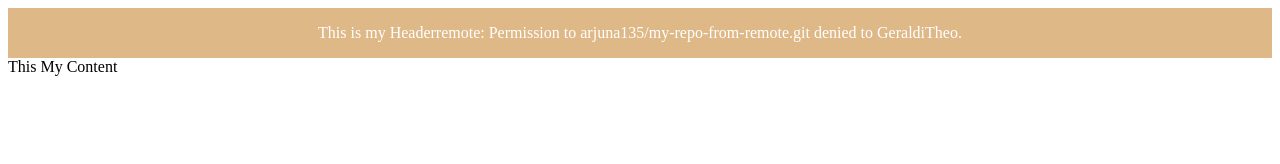
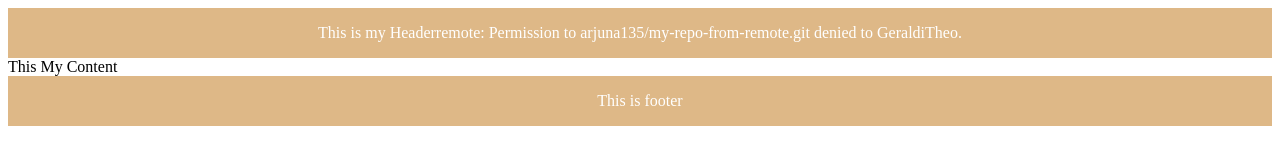
Before and after one commit to GeraldiTheo/my-repo-from-remote, a plain HTML site: page index.html in a window 1280 px wide. Drawn offline with Linux system fonts and the light colour scheme.

Commit message:
Adding footer

```diff
--- a/css/style.css
+++ b/css/style.css
@@ -6,3 +6,12 @@ header {
     text-align: center;
     color: white;
 }
+
+footer {
+    width: 100%;
+    height: 50px;
+    line-height: 50px;
+    background-color: burlywood;
+    text-align: center;
+    color: white;
+}
--- a/index.html
+++ b/index.html
@@ -16,5 +16,8 @@
     <main>
         This My Content
     </main>
+    <footer>
+        This is footer
+    </footer>
 </body>
 </html>
```
